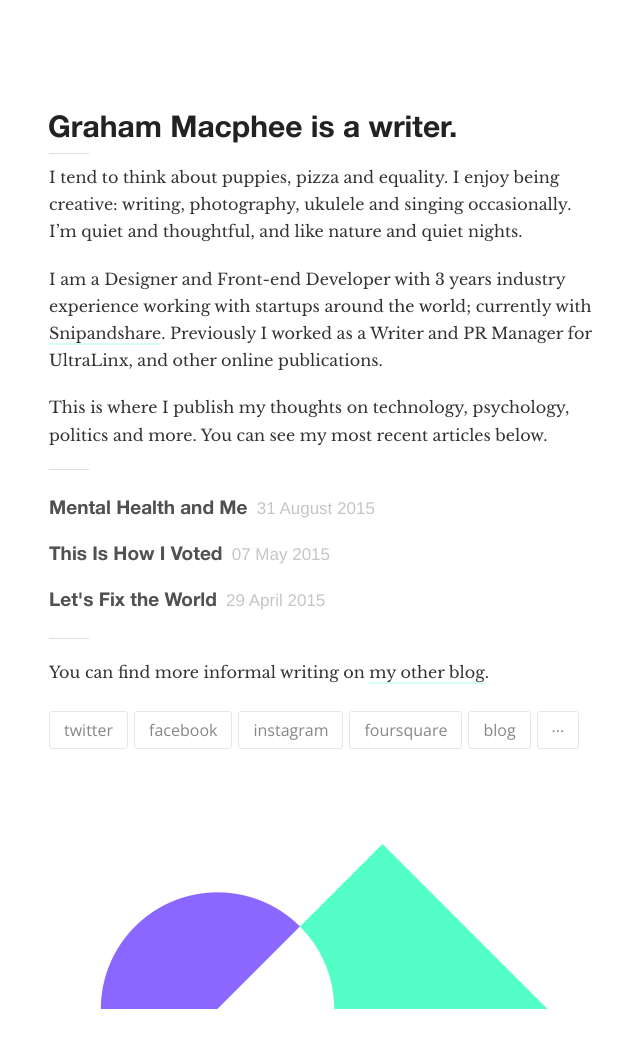
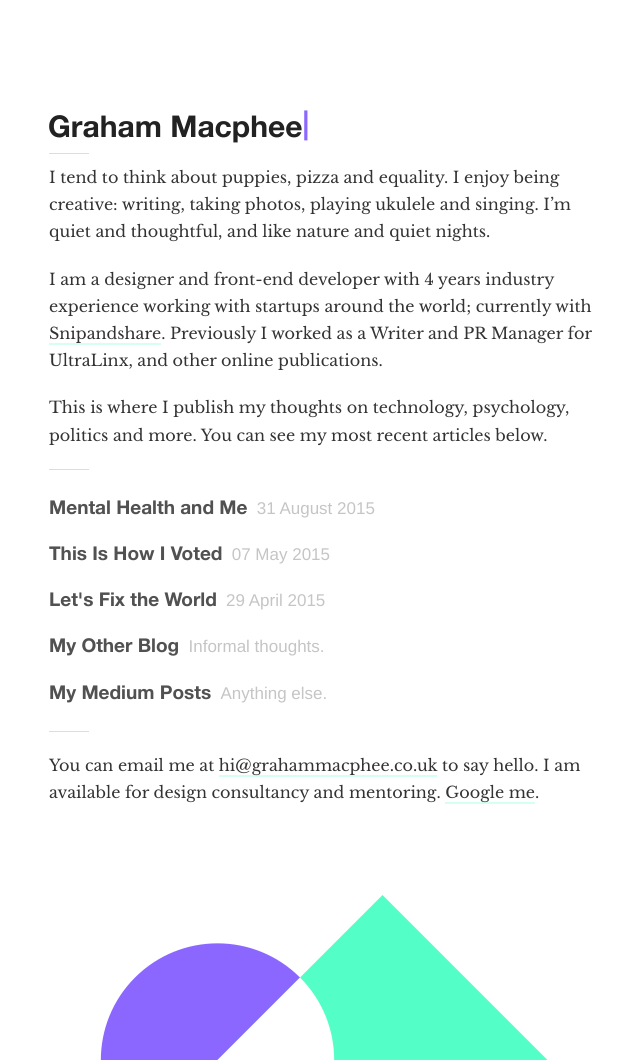
Before and after one commit to gmph/gmph.github.io, a Jekyll site: the page built from index.md, in a window 1280 px wide. Shown: the whole page, without its empty margins (316-956 px from the left). Built offline with Jekyll 4.4.1, drawn with Linux system fonts in a browser that asks for light colours; nearby versions of some CDN libraries; before the commit the page ends 1009 px from its top, so only the background shows below that.

Commit message:
Layout and landing page update
Back button for articles, animated title on landing page, updated
content on landing page.

```diff
--- a/_layouts/default.html
+++ b/_layouts/default.html
@@ -39,6 +39,8 @@
 		<img class="loadimg" src="{{ site.url }}/res/img/ptlogo.png"/>
 
 		<div class="block">
+
+			<a class="backbutton" href="/"><svg height="100%" width="100%"><g><path fill="#555" d="M20 11H7.83l5.59-5.59L12 4l-8 8 8 8 1.41-1.41L7.83 13H20v-2z"></path></g></svg></a>
 
 			<h1 class="heading">{{ page.heading }}</h1>
 
--- a/_layouts/landing.html
+++ b/_layouts/landing.html
@@ -36,22 +36,20 @@
 
 		<div class="block landing">
 
-			<h1>{{ page.heading }}</h1>
+			<h1><span class="title">{{ page.heading }}</span><span class='cursor'>&#124;</span></h1>
 
 			<span class="littleline"></span>
 
 			{{ content }}
 
-			<div class="links">
-
+			<!-- <div class="links">
 				<a href="http://twitter.com/gmph">twitter</a>
 				<a href="http://facebook.com/grahammacphee">facebook</a>
 				<a href="http://instagr.am/gmph">instagram</a>
 				<a href="https://foursquare.com/gmph">foursquare</a>
-				<a href="http://thinks.grahammacphee.co.uk">blog</a>
-				<a href="http://grahammacphee.co.uk" title="My Website"><span class="upabit">...</span></a>
-
-			</div>
+				<a href="https://uk.linkedin.com/in/grahammacphee">linkedin</a>
+				<a href="http://google.co.uk/search?q=graham+macphee+designer" title="Google me..."><span class="upabit">...</span></a>
+			</div> -->
 
 			<a href="/"><img class="footerimg" src="{{ site.url }}/res/img/ptfooter.png"/></a>
 
@@ -84,10 +84,82 @@
 	    		setTimeout(function(){
 		    		$('.block').css('opacity','1');
 		    		$('body').css('overflow-y','scroll');
+					setTimeout(function(){
+						backspaceThis("Macphee".length,"is a designer.",0);
+					},3000);
 		    	},400);
 	    	},1200);
     	},200);
 	});
+
+	function animLoopTitle(){
+		setTimeout(function(){
+			if (titleVariation == 0){
+				$('.title').html('Graham is a designer.');
+				setTimeout(function(){
+					typeReplace("is a designer.","codes web apps.");
+				},500);
+			} else if (titleVariation == 1){
+				setTimeout(function(){
+					typeReplace("codes web apps.","writes articles.");
+				},500);
+			} else if (titleVariation == 2){
+				setTimeout(function(){
+					typeReplace("writes articles.","takes photos.");
+				},500);
+			} else if (titleVariation == 3){
+				setTimeout(function(){
+					typeReplace("takes photos.","is a feminist.");
+				},500);
+			} else if (titleVariation == 4){
+				setTimeout(function(){
+					typeReplace("is a feminist.","Macphee");
+				},500);
+			} else if (titleVariation == 5){
+				setTimeout(function(){
+					typeReplace("Macphee","is a designer.");
+				},500);
+			}
+		},2400);
+	}
+
+	function typeReplace(oldString,newString){
+		var stepTo = (titleVariation+1) % 6;
+		backspaceThis(oldString.length,newString,stepTo);
+	}
+
+	function backspaceThis(i,string,variation){
+		if (i > 0){
+			$('.cursor').removeClass('blink');
+			setTimeout(function(){
+				$('.title').html($('.title').text().slice(0,-1));
+				backspaceThis(i-1,string,variation);
+			},40);
+		} else {
+			setTimeout(function(){
+				$('.cursor').addClass('blink');
+			},400);
+			setTimeout(function(){
+				typeThis(string,1,variation);
+			},700);
+		}
+	}
+
+	function typeThis(string,i,variation){
+		if (i <= string.length){
+			$('.cursor').removeClass('blink');
+			setTimeout(function(){
+				$('.title').html($('.title').text() + string.slice(i-1,i));
+				typeThis(string,i+1,variation);
+			},110);
+		} else {
+			setTimeout(function(){
+				$('.cursor').addClass('blink');
+			},400);
+			titleVariation = variation;
+			animLoopTitle();
+		}
+	}
 
 	$(function() {
       $('a[href*=#]:not([href=#])').click(function() {
--- a/index.md
+++ b/index.md
@@ -1,15 +1,15 @@
 ---
 layout: landing
 title: Graham Macphee
-heading: Graham Macphee is&nbsp;a&nbsp;writer.
+heading: Graham Macphee is&nbsp;a&nbsp;designer.
 date: 28th April 2015
 published: true
 format: markdown
 ---
 
-I tend to think about puppies, pizza and equality. I enjoy being creative: writing, photography, ukulele and singing occasionally. I'm quiet and thoughtful, and like nature and quiet nights.
+I tend to think about puppies, pizza and equality. I enjoy being creative: writing, taking photos, playing ukulele and singing. I'm quiet and thoughtful, and like nature and quiet nights.
 
-I am a Designer and Front-end Developer with 3 years industry experience working with startups around the world; currently with [Snipandshare](http://snipandshare.com). Previously I worked as a Writer and PR Manager for UltraLinx, and other online publications.
+I am a designer and front-end developer with 4 years industry experience working with startups around the world; currently with [Snipandshare](http://snipandshare.com). Previously I worked as a Writer and PR Manager for UltraLinx, and other online publications.
 
 <!-- If you would like to discuss a role at your company, please [email me](mailto:hi@grahammacphee.co.uk) to arrange a call. -->
 
@@ -25,11 +25,17 @@
     </li>
     {% endunless %}
   {% endfor %}
+  <li class="postitem">
+    <a href="http://thinks.grahammacphee.co.uk">My Other Blog <span class="postitemmeta">Informal thoughts.</span></a>
+  </li>
+  <li class="postitem">
+    <a href="http://medium.com/@gmph">My Medium Posts <span class="postitemmeta">Anything else.</span></a>
+  </li>
 </ul>
 
 ***
 
-You can find more informal writing on [my other blog](http://thinks.grahammacphee.co.uk).
+You can email me at [hi@grahammacphee.co.uk](mailto:hi@grahammacphee.co.uk?subject=&body=Hi%20Graham%2C%0A%0AI%27d%20really%20like%20to%20talk%20to%20you%20about...) to say hello. I am available for design consultancy and mentoring. [Google me](http://google.co.uk/search?q=graham+macphee+designer).
 
 <!--
 
--- a/res/css/main.css
+++ b/res/css/main.css
@@ -22,6 +22,38 @@
   	font-weight: 700;
 }
 
+.cursor.blink {
+  -webkit-animation: blink 0.8s infinite;
+  -moz-animation:    blink 0.8s infinite;
+  -o-animation:      blink 0.8s infinite;
+  animation:         blink 0.8s infinite;
+}
+
+@-webkit-keyframes blink {
+    0%   { opacity: 0; }
+    49%  { opacity: 0; }
+    51%  { opacity: 1; }
+    100% { opacity: 1; }
+}
+@-moz-keyframes blink {
+    0%   { opacity: 0; }
+    49%  { opacity: 0; }
+    51%  { opacity: 1; }
+    100% { opacity: 1; }
+}
+@-o-keyframes blink {
+    0%   { opacity: 0; }
+    49%  { opacity: 0; }
+    51%  { opacity: 1; }
+    100% { opacity: 1; }
+}
+@keyframes blink {
+    0%   { opacity: 0; }
+    49%  { opacity: 0; }
+    51%  { opacity: 1; }
+    100% { opacity: 1; }
+}
+
 body {
 	background:#fff;
 }
@@ -35,6 +67,34 @@
 	position: static;
 	margin: 110px auto 0 auto;
     opacity:0;
+}
+
+a.backbutton {
+    display: inline-block;
+    position: relative;
+    top:0;
+    left:-40px;
+    width:24px !important;
+    height:24px;
+    opacity:0.2;
+}
+
+a.backbutton:hover {
+    left:-43px;
+    opacity:0.4;
+}
+
+svg {
+    width:24px;
+    height:24px;
+    margin:0 0 -32px 0;
+}
+
+.cursor {
+    position: relative;
+    top:-3px;
+    left:0;
+    color:#8B67FF;
 }
 
 span.littleline {
@@ -267,21 +327,18 @@
 	height:auto;
 	margin: 0 2px 6px 0;
 	padding:10px 14px;
-	color:#555;
-	background: #fff;
-	border: solid 1px #ddd;
-	border-radius:3px;
+	color:#fff;
+	background: rgba(139,103,255,0.5);
+	border: none;
 	font-family: "Open Sans", Arial, "Lucida Grande", sans-serif !important;
 	font-weight: 400;
-	opacity:.7;
+	opacity:1;
 }
 
 .block .links a:hover {
 	position:relative;
 	/*top:-5px;*/
-	color:#222;
-	border-color: #aaa;
-	opacity:.8;
+	opacity:.85;
 }
 
 .leftabit {
```
Also changed, not shown: other parts of _layouts/default.html (+1 -1 lines), other parts of _layouts/landing.html (+3 -1 lines).
